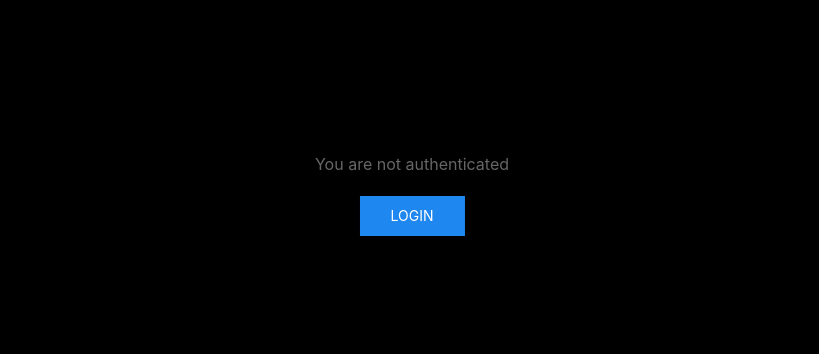
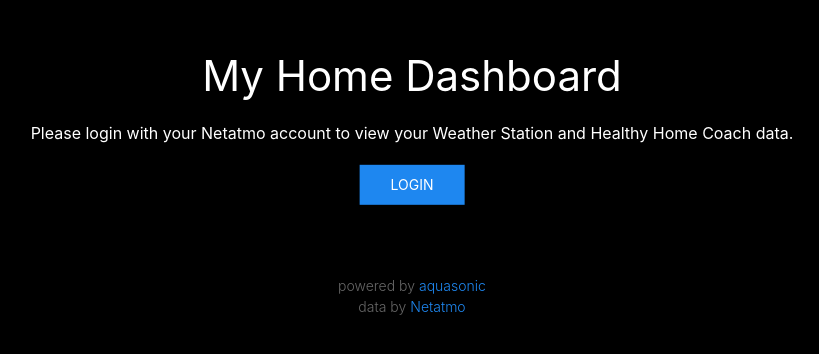
Before and after one commit to kevinbrechbuehl/MyHome, a Vue app: page / in a window 1280 px wide. Shown: the part 206-560 px from the top of the page, without its empty margins (228-1047 px from the left). Built offline with nearby package versions, Linux system fonts and the light colour scheme.

Commit message:
Improve layout and startpage

```diff
--- a/src/App.vue
+++ b/src/App.vue
@@ -7,6 +7,10 @@
 <style>
 html {
   background-color: #000;
+}
+
+.text-white {
+  color: #fff;
 }
 
 .uk-card {
--- a/src/callbacks/Authorize.vue
+++ b/src/callbacks/Authorize.vue
@@ -1,5 +1,5 @@
 <template>
-  <div class="uk-position-center uk-text-center">
+  <div class="uk-position-center uk-text-center text-white">
     <p v-if="loading">Loading, please wait...</p>
     <div v-if="error">
       <p>
--- a/src/components/Header.vue
+++ b/src/components/Header.vue
@@ -8,15 +8,24 @@
     ></button>
 
     <span v-if="loading">Loading ...</span>
-    <span v-else-if="error" class="uk-text-danger uk-text-italic">{{
-      error
-    }}</span>
+    <span v-else-if="error" class="uk-text-danger uk-text-italic">
+      {{ error }}
+    </span>
     <span v-else-if="lastUpdate">{{ lastUpdate }}</span>
+
+    <a
+      href="https://github.com/aquasonic/myhome"
+      target="_blank"
+      rel="noopener noreferrer"
+      uk-icon="github"
+      class="flex-right"
+      title="GitHub"
+    ></a>
 
     <button
       @click="logout"
       uk-icon="sign-out"
-      class="flex-right"
+      class="uk-margin-small-left"
       title="Logout"
     ></button>
   </div>
--- /dev/null
+++ b/src/components/NotAuthenticated.vue
@@ -0,0 +1,34 @@
+<template>
+  <div>
+    <h1 class="text-white">My Home Dashboard</h1>
+    <p class="text-white">
+      Please login with your Netatmo account to view your Weather Station and
+      Healthy Home Coach data.
+    </p>
+    <router-link to="/login" class="uk-button uk-button-primary"
+      >Login</router-link
+    >
+    <p class="uk-text-small uk-text-light uk-margin-large-top">
+      powered by
+      <a
+        href="https://github.com/aquasonic/myhome"
+        target="_blank"
+        rel="noopener noreferrer"
+        >aquasonic</a
+      >
+      <br />data by
+      <a
+        href="https://dev.netatmo.com"
+        target="_blank"
+        rel="noopener noreferrer"
+        >Netatmo</a
+      >
+    </p>
+  </div>
+</template>
+
+<script>
+export default {
+  name: "NotAuthenticated"
+};
+</script>
--- a/src/views/Login.vue
+++ b/src/views/Login.vue
@@ -1,5 +1,5 @@
 <template>
-  <div class="uk-position-center uk-text-center">
+  <div class="uk-position-center uk-text-center text-white">
     <p>Loading, please wait...</p>
   </div>
 </template>
--- a/src/views/Overview.vue
+++ b/src/views/Overview.vue
@@ -11,16 +11,14 @@
       </vue-pull-refresh>
     </div>
     <div v-else class="uk-position-center uk-text-center">
-      <p>You are not authenticated</p>
-      <router-link to="/login" class="uk-button uk-button-primary"
-        >Login</router-link
-      >
+      <NotAuthenticated />
     </div>
   </div>
 </template>
 
 <script>
 import Header from "@/components/Header.vue";
+import NotAuthenticated from "@/components/NotAuthenticated.vue";
 import StationsData from "@/components/StationsData.vue";
 import VuePullRefresh from "vue-pull-refresh";
 
@@ -28,6 +26,7 @@ export default {
   name: "Overview",
   components: {
     Header,
+    NotAuthenticated,
     StationsData,
     VuePullRefresh
   },
```
